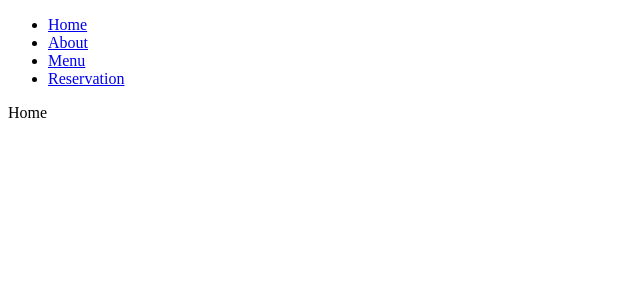
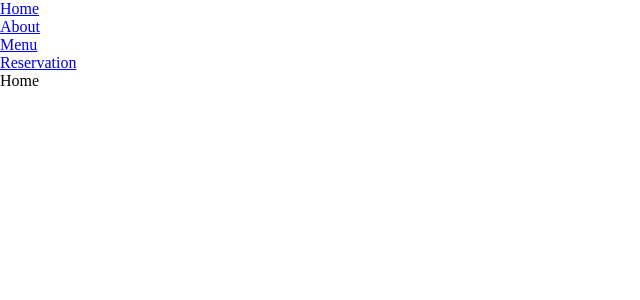
Before and after one commit to EliusCaleb/grill-house, a React (Create React App) app: page / in a window 1280 px wide. Shown: the top 300 px of the page, without its empty margins (0-640 px from the left). Built offline with nearby package versions, Linux system fonts and the light colour scheme.

Commit message:
added css

```diff
--- /dev/null
+++ b/src/index.css
@@ -0,0 +1,4 @@
+*{
+    margin: 0;
+    padding: 0;
+}
--- a/src/index.js
+++ b/src/index.js
@@ -1,6 +1,7 @@
 import React from 'react';
 import ReactDOM from 'react-dom/client';
 import App from './components/App'
+import './index.css'
 import {BrowserRouter} from 'react-router-dom'
 
 
```
